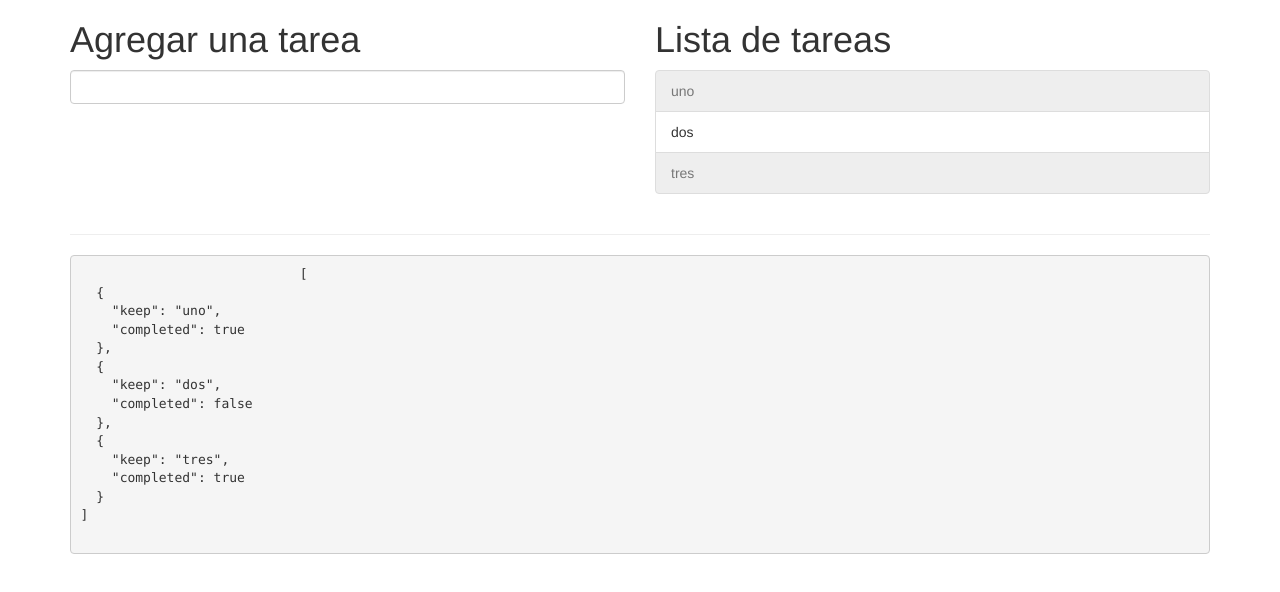
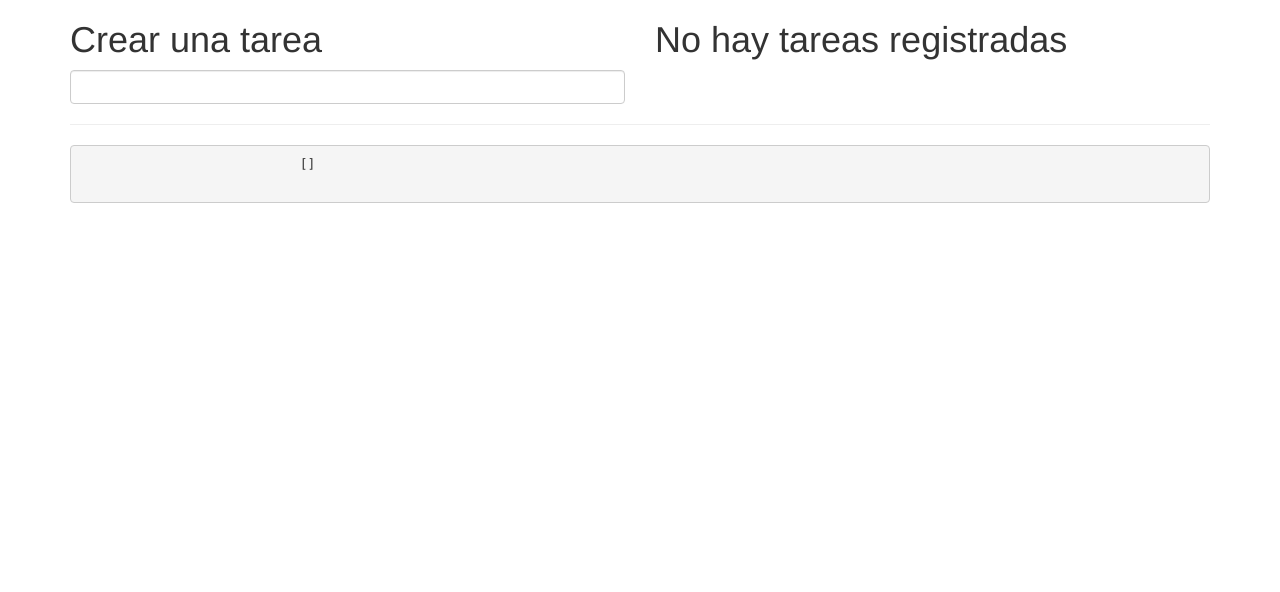
Before and after one commit to eliasmercan/workshop-vuejs, a plain HTML site: page index.html in a window 1280 px wide. Drawn offline with nearby package versions, Linux system fonts and the light colour scheme.

Commit message:
Workshop terminado

```diff
--- a/index.html
+++ b/index.html
@@ -15,12 +15,14 @@
         <div class="container">
             <div class="row">
                 <div class="col-sm-6">
-                    <h1>Agregar una tarea</h1>
+                    <h1 v-if="lists.length > 0">Agregar una tarea</h1>
+                    <h1 v-else="lists">Crear una tarea</h1>
                     <input type="text" class="form-control" v-model="newKeep" v-on:keyup.enter="addkeep">
                 </div>
 
                 <div class="col-sm-6">
-                    <h1>Lista de tareas</h1>
+                    <h1 v-if="lists.length > 0">Listado de tareas</h1>
+                    <h1 v-else="lists">No hay tareas registradas</h1>
                     <ul class="list-group">
                         <li class="list-group-item" v-for="item in lists" v-bind:class="item.completed == true ? 'disabled' : ''" @click="item.completed = !item.completed">
                             {{ item.keep }}
--- a/script.js
+++ b/script.js
@@ -1,11 +1,7 @@
 new Vue({
     el:"#appVue",
     data:{
-        lists:[
-            {keep: 'uno', completed: true},
-            {keep: 'dos', completed: false},
-            {keep: 'tres', completed: true},
-        ],
+        lists:[],
 
         newKeep: '',
     },
```
